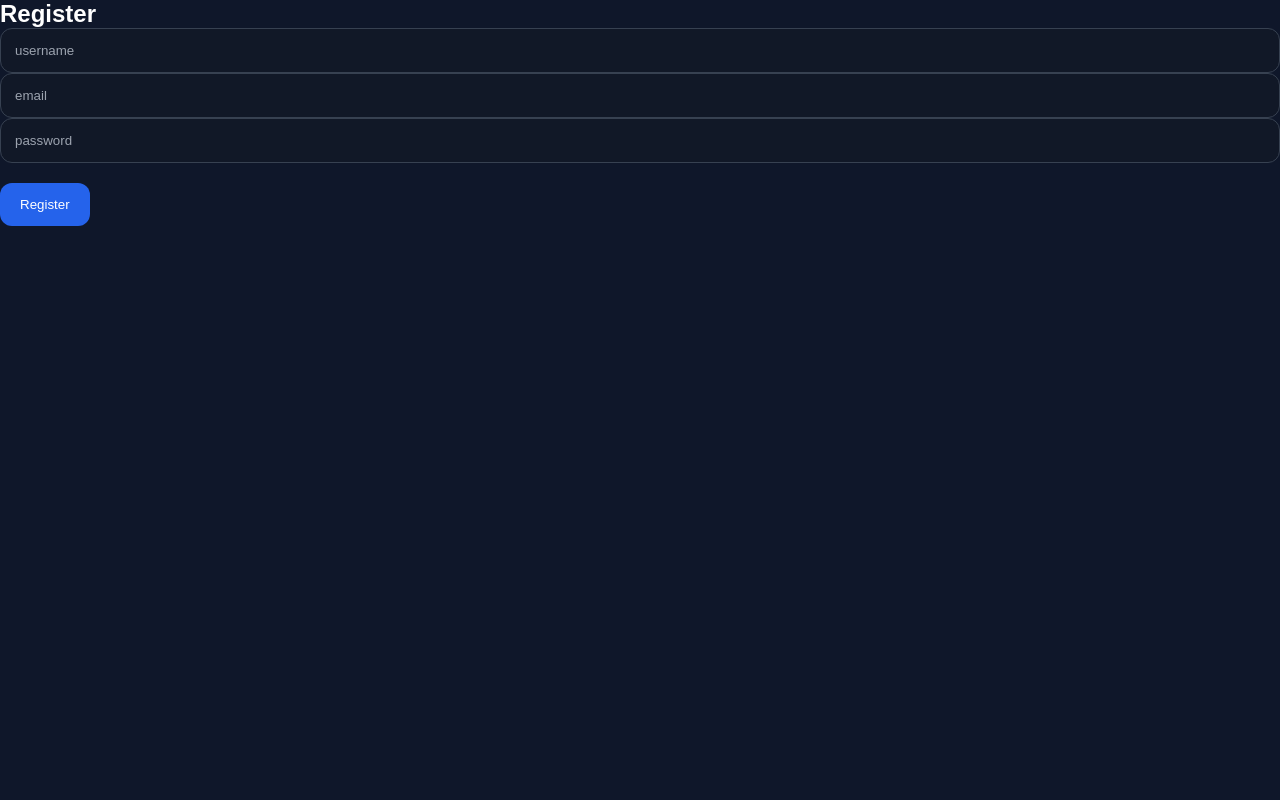
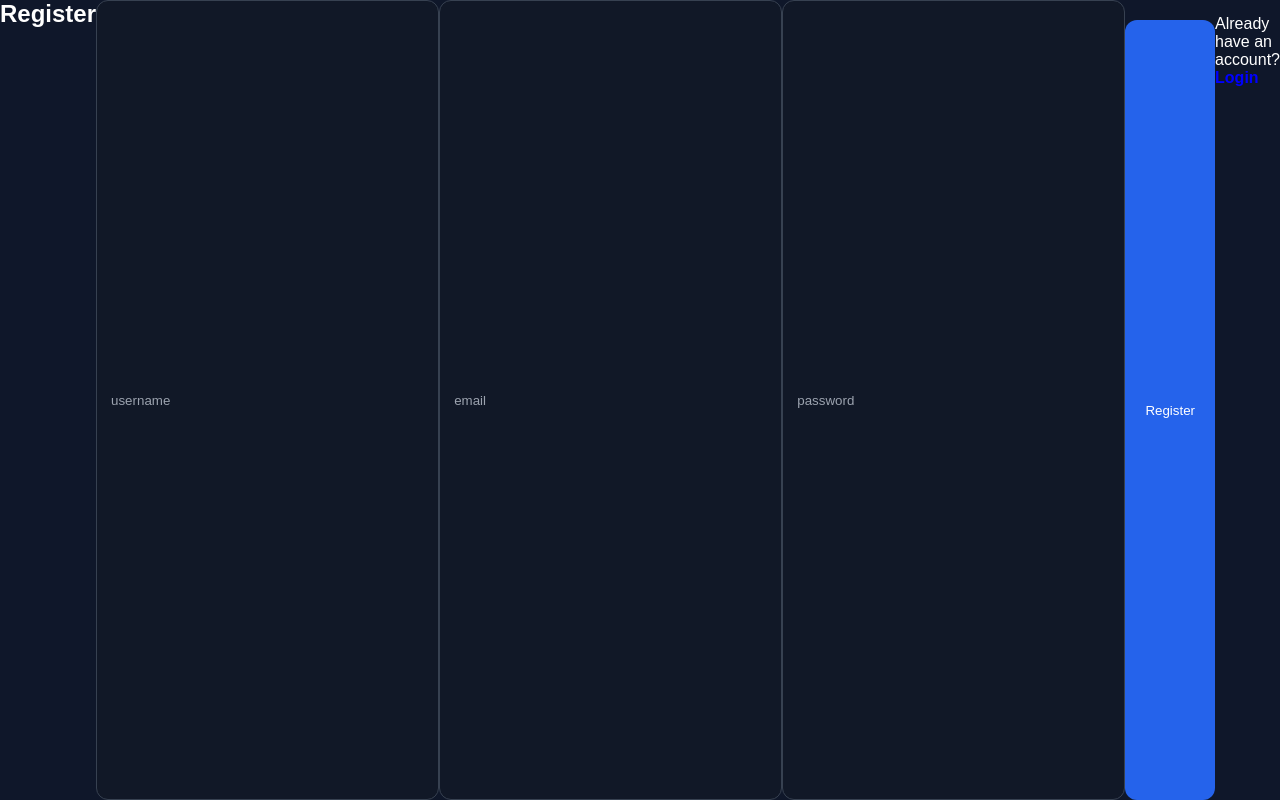
Before and after one commit to 25A31A05IG/Task-Management-App, a React (Vite) app in the folder client/: page /register in a window 1280 px wide. Built offline with nearby package versions, Linux system fonts and the light colour scheme.

Commit message:
Register.jsx

```diff
--- a/client/src/pages/Register.jsx
+++ b/client/src/pages/Register.jsx
@@ -30,14 +30,40 @@ function Register() {
   };
 
   return (
-    <div>
+    <div className="login-page">
       <h2>Register</h2>
 
-      <input name="username" onChange={handleChange} placeholder="username" />
-      <input name="email" onChange={handleChange} placeholder="email" />
-      <input name="password" type="password" onChange={handleChange} placeholder="password" />
+      <input
+        name="username"
+        placeholder="username"
+        onChange={handleChange}
+      />
+
+      <input
+        name="email"
+        placeholder="email"
+        onChange={handleChange}
+      />
+
+      <input
+        name="password"
+        type="password"
+        placeholder="password"
+        onChange={handleChange}
+      />
 
       <button onClick={register}>Register</button>
+
+      {/* 👇 LINK TO LOGIN */}
+      <p style={{ marginTop: "15px" }}>
+        Already have an account?{" "}
+        <span
+          onClick={() => navigate("/")}
+          style={{ color: "blue", cursor: "pointer", fontWeight: "bold" }}
+        >
+          Login
+        </span>
+      </p>
     </div>
   );
 }
```
